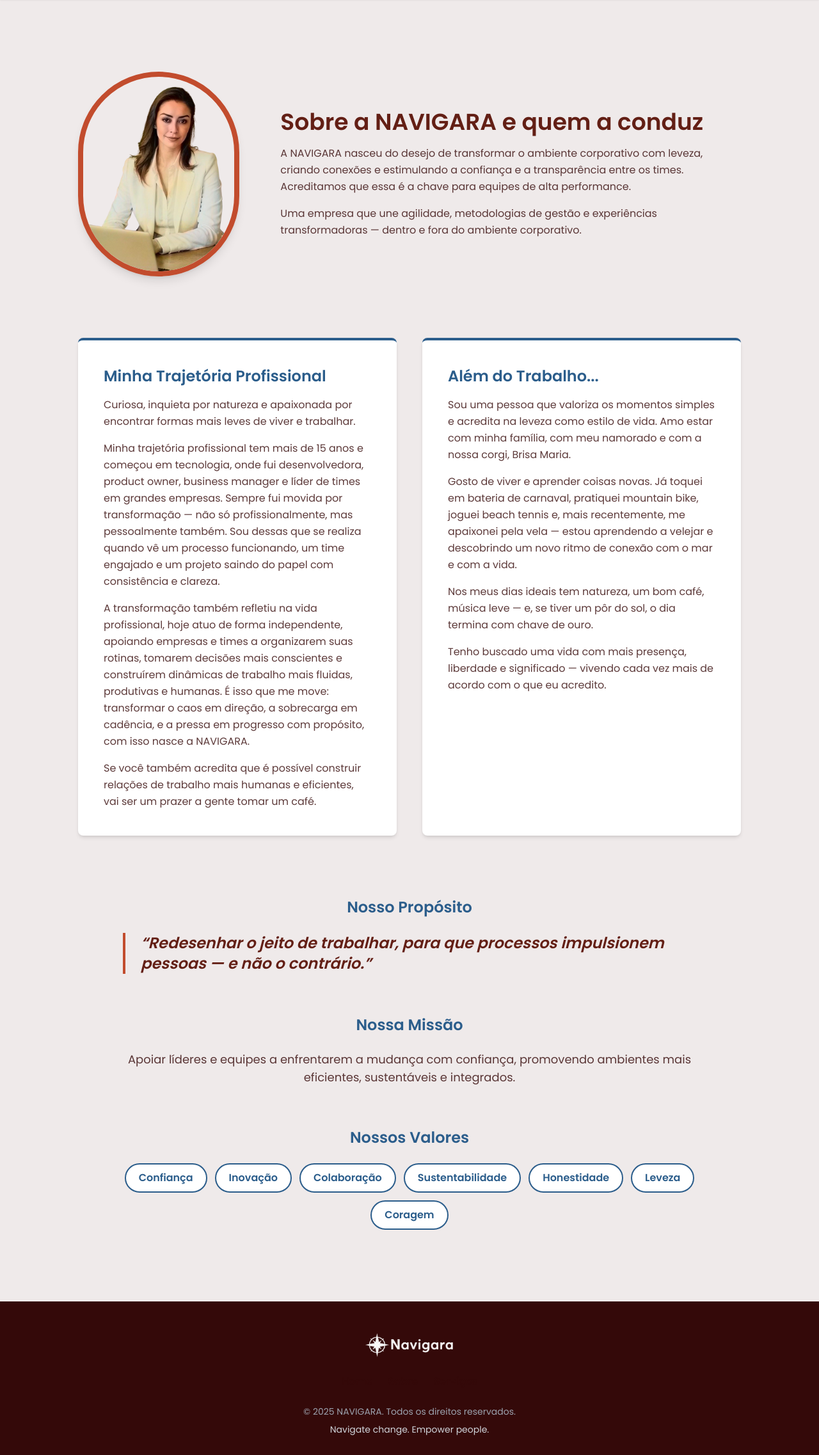
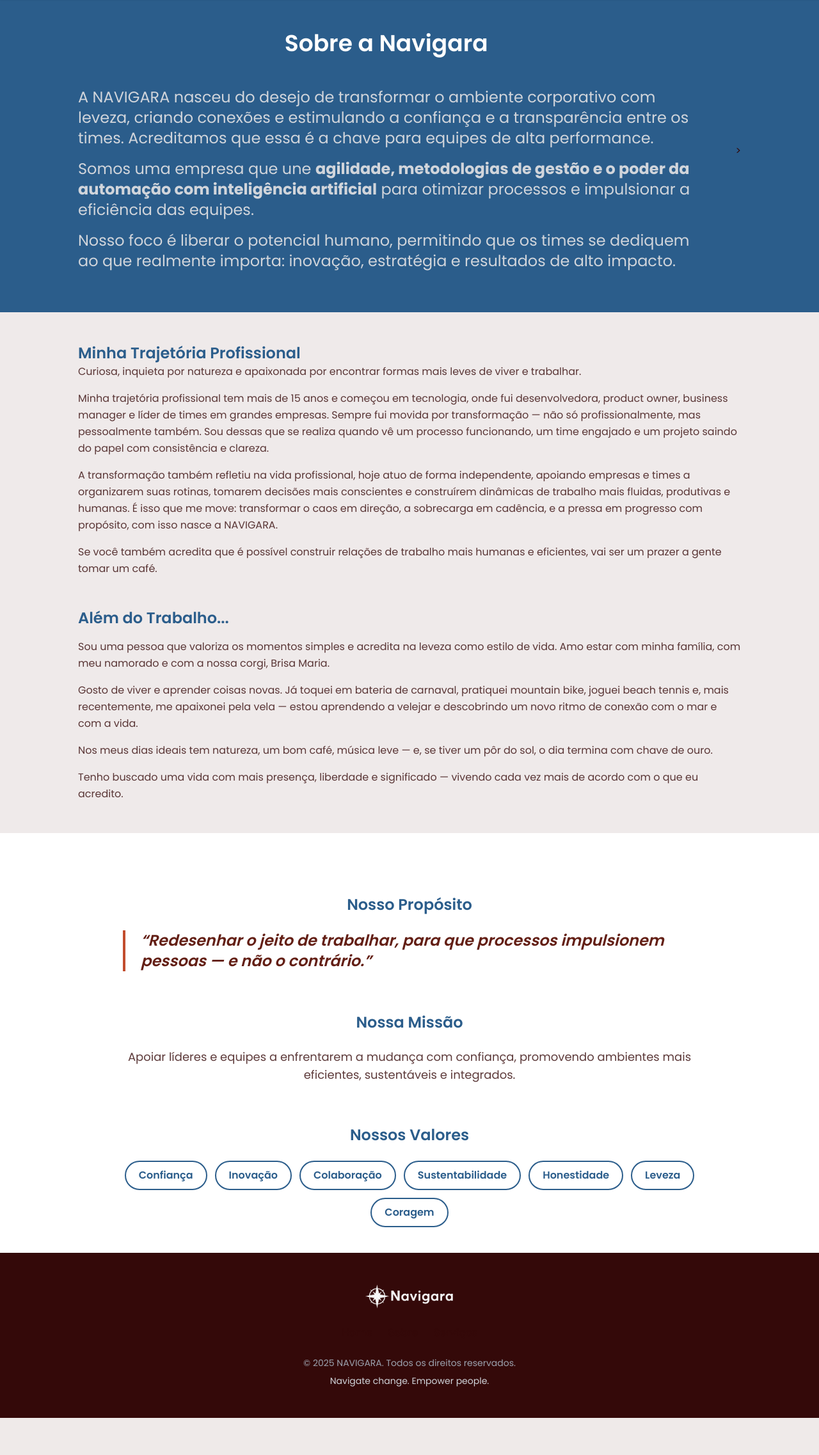
Before and after one commit to mf-bernardes/navigara-site, a Flask app: page /sobre in a window 1280 px wide. Shown: the part 72-2346 px from the top of the page at 64% size. After the commit the page ends 2288 px from the top, so only its background shows below. Run offline with Flask 3, Linux system fonts and the light colour scheme.

Commit message:
Alterações em 10/08/2025 - Adicionado vídeo no início e nova página Sobre

```diff
--- a/static/css/styles.css
+++ b/static/css/styles.css
@@ -601,14 +601,12 @@
 }
 
 section {
-  padding-top: 5rem;
-  padding-bottom: 5rem;
+
 }
 
 @media (min-width: 768px) {
   section {
-    padding-top: 7rem;
-    padding-bottom: 7rem;
+
   }
 }
 
@@ -1196,6 +1194,10 @@
   background-color: rgb(255 255 255 / 0.8);
 }
 
+.bg-white\/50 {
+  background-color: rgb(255 255 255 / 0.5);
+}
+
 .object-cover {
   -o-object-fit: cover;
      object-fit: cover;
@@ -1303,8 +1305,16 @@
   padding-top: 8rem;
 }
 
+.pt-8 {
+  padding-top: 2rem;
+}
+
 .pb-10 {
   padding-bottom: 2.5rem;
+}
+
+.pb-12 {
+  padding-bottom: 3rem;
 }
 
 .pb-8 {
@@ -1516,6 +1526,10 @@
   backdrop-filter: var(--tw-backdrop-blur) var(--tw-backdrop-brightness) var(--tw-backdrop-contrast) var(--tw-backdrop-grayscale) var(--tw-backdrop-hue-rotate) var(--tw-backdrop-invert) var(--tw-backdrop-opacity) var(--tw-backdrop-saturate) var(--tw-backdrop-sepia);
 }
 
+.grayscale {
+    filter: grayscale(1);
+}
+
 .transition-transform {
   transition-property: transform;
   transition-timing-function: cubic-bezier(0.4, 0, 0.2, 1);
--- a/templates/sobre.html
+++ b/templates/sobre.html
@@ -10,7 +10,7 @@
     <link rel="preconnect" href="https://fonts.gstatic.com" crossorigin>
     <link href="https://fonts.googleapis.com/css2?family=Poppins:wght@300;400;600;700&display=swap" rel="stylesheet">
 </head>
-<body class="antialiased">
+<body class="antialiased bg-white">
 
     <!-- Header -->
     <header id="header" class="bg-white/80 backdrop-blur-md sticky top-0 z-50 shadow-sm">
@@ -36,21 +36,24 @@
         </div>
     </header>
 
-    <main>
-        <section id="sobre" class="bg-light">
+    <!-- <main> -->
+        <section id="sobre" class="bg-accent-blue py-12 pb-16">
             <div class="container">
-                <div class="flex flex-col md:flex-row items-center gap-12 md:gap-16 mb-24">
-                    <img src="{{ url_for('static', filename='css/images/thais-escritorio.png') }}" alt="Foto de Thais Quenes" class="w-64 h-64 md:w-80 md:h-80 object-cover rounded-full border-8 border-accent-red-light shadow-lg">
-                    <div class="text-center md:text-left">
-                        <h2 class="!text-left mb-4">Sobre a NAVIGARA e quem a conduz</h2>
-                        <p class="mb-4 text-dark/80">A NAVIGARA nasceu do desejo de transformar o ambiente corporativo com leveza, criando conexões e estimulando a confiança e a transparência entre os times. Acreditamos que essa é a chave para equipes de alta performance.</p>
-                        <p class="text-dark/80">Uma empresa que une agilidade, metodologias de gestão e experiências transformadoras — dentro e fora do ambiente corporativo.</p>
-                    </div>
+                <div class="flex flex-col md:flex-row items-center gap-12 md:gap-16">
+                    <!-- <img src="{{ url_for('static', filename='css/images/thais-escritorio.png') }}" alt="Foto de Thais Quenes" class="w-64 h-64 md:w-80 md:h-80 object-cover rounded-full border-8 border-accent-red-light shadow-lg"> -->
+                    <div class="text-center md:text-center">
+                        <h2 class="!text-center mb-12 text-white">Sobre a Navigara</h2>
+                        <h3 class="!text-left mb-4 text-dark/80 text-gray-300" style="font-weight: normal;">A NAVIGARA nasceu do desejo de transformar o ambiente corporativo com leveza, criando conexões e estimulando a confiança e a transparência entre os times. Acreditamos que essa é a chave para equipes de alta performance.</h3>
+                        <h3 class="!text-left text-dark/80 text-gray-300" style="font-weight: normal;">Somos uma empresa que une <b>agilidade, metodologias de gestão e o poder da automação com inteligência artificial</b> para otimizar processos e impulsionar a eficiência das equipes.</h3>
+                        <h3 class="!text-left text-dark/80 mt-4 text-gray-300" style="font-weight: normal;">Nosso foco é liberar o potencial humano, permitindo que os times se dediquem ao que realmente importa: inovação, estratégia e resultados de alto impacto.</h3>
+                    </div>>
                 </div>
 
-                <div class="grid md:grid-cols-2 gap-10">
-                    <div class="bg-white p-8 md:p-10 rounded-lg border-t-4 border-accent-blue shadow-md">
-                        <h3 class="mb-4 text-accent-blue">Minha Trajetória Profissional</h3>
+        </section>
+        <section class="bg-light">
+                <div class="container grid md:grid-cols-1 gap-10">
+                    <div class="py-12">
+                        <h3 class=" text-accent-blue">Minha Trajetória Profissional</h3>
                         <div class="space-y-4 text-dark/80">
                             <p>Curiosa, inquieta por natureza e apaixonada por encontrar formas mais leves de viver e trabalhar.</p>
                             <p>Minha trajetória profissional tem mais de 15 anos e começou em tecnologia, onde fui desenvolvedora, product owner, business manager e líder de times em grandes empresas. Sempre fui movida por transformação — não só profissionalmente, mas pessoalmente também. Sou dessas que se realiza quando vê um processo funcionando, um time engajado e um projeto saindo do papel com consistência e clareza.</p>
@@ -58,7 +61,9 @@
                             <p>Se você também acredita que é possível construir relações de trabalho mais humanas e eficientes, vai ser um prazer a gente tomar um café.</p>
                         </div>
                     </div>
-                    <div class="bg-white p-8 md:p-10 rounded-lg border-t-4 border-accent-blue shadow-md">
+                </div>
+                <div class="container">
+                    <div class="pb-12">
                         <h3 class="mb-4 text-accent-blue">Além do Trabalho...</h3>
                         <div class="space-y-4 text-dark/80">
                             <p>Sou uma pessoa que valoriza os momentos simples e acredita na leveza como estilo de vida. Amo estar com minha família, com meu namorado e com a nossa corgi, Brisa Maria.</p>
@@ -68,7 +73,7 @@
                         </div>
                     </div>
                 </div>
-
+        </section>
                 <div class="text-center max-w-4xl mx-auto mt-24">
                     <div class="mb-16">
                         <h3 class="mb-6 text-accent-blue">Nosso Propósito</h3>
@@ -82,7 +87,7 @@
                     </div>
                     <div>
                         <h3 class="mb-6 text-accent-blue">Nossos Valores</h3>
-                        <div class="flex flex-wrap justify-center gap-3">
+                        <div class="flex flex-wrap justify-center gap-3 pb-10">
                             <span class="bg-white text-accent-blue font-semibold py-2 px-5 rounded-full border-2 border-accent-blue">Confiança</span>
                             <span class="bg-white text-accent-blue font-semibold py-2 px-5 rounded-full border-2 border-accent-blue">Inovação</span>
                             <span class="bg-white text-accent-blue font-semibold py-2 px-5 rounded-full border-2 border-accent-blue">Colaboração</span>
@@ -92,10 +97,8 @@
                             <span class="bg-white text-accent-blue font-semibold py-2 px-5 rounded-full border-2 border-accent-blue">Coragem</span>
                         </div>
                     </div>
-                </div>
             </div>
-        </section>
-    </main>
+    <!-- </main> -->
 
     <footer class="bg-dark text-white py-12">
         <div class="container text-center">
```
Also changed, not shown: templates/index.html (+35 -22 lines), 1 other file.
